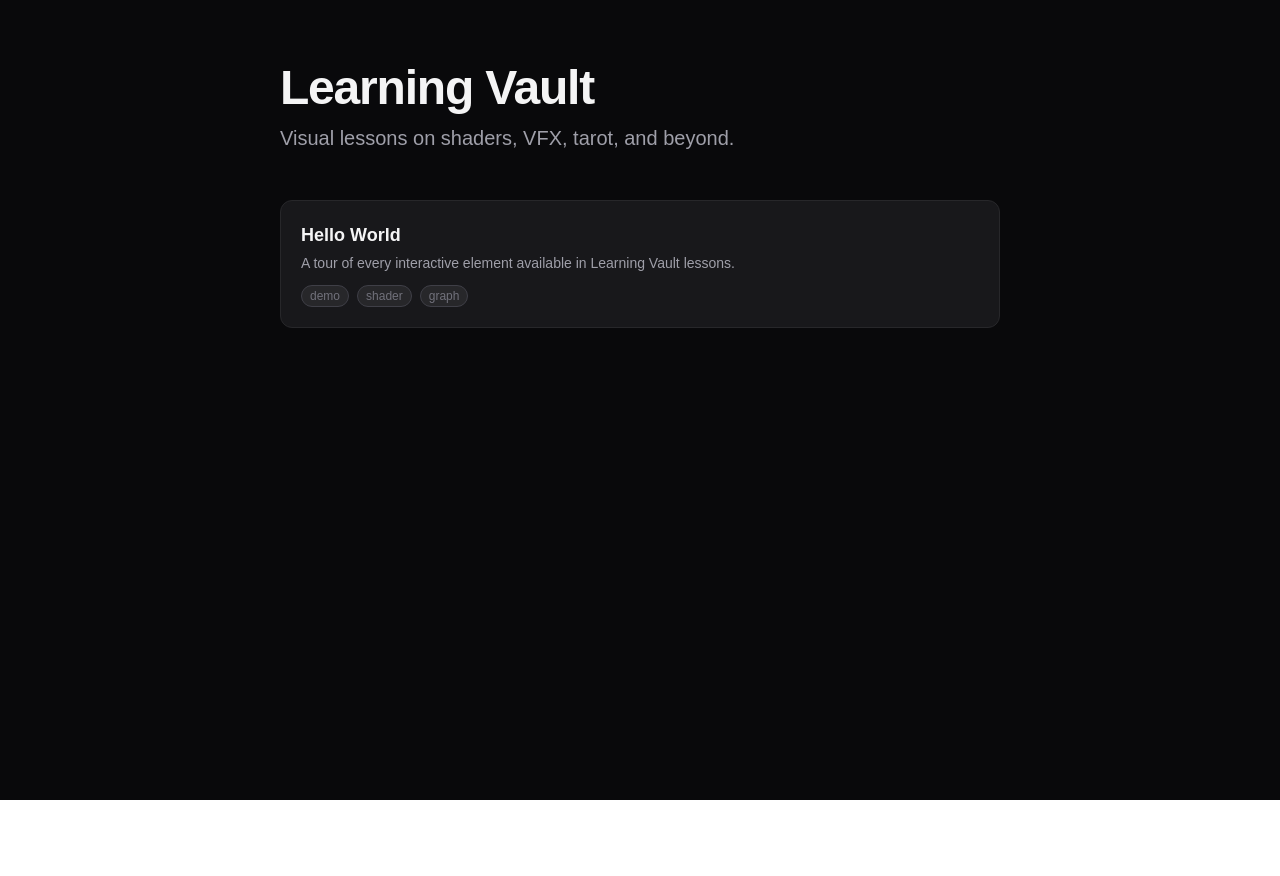
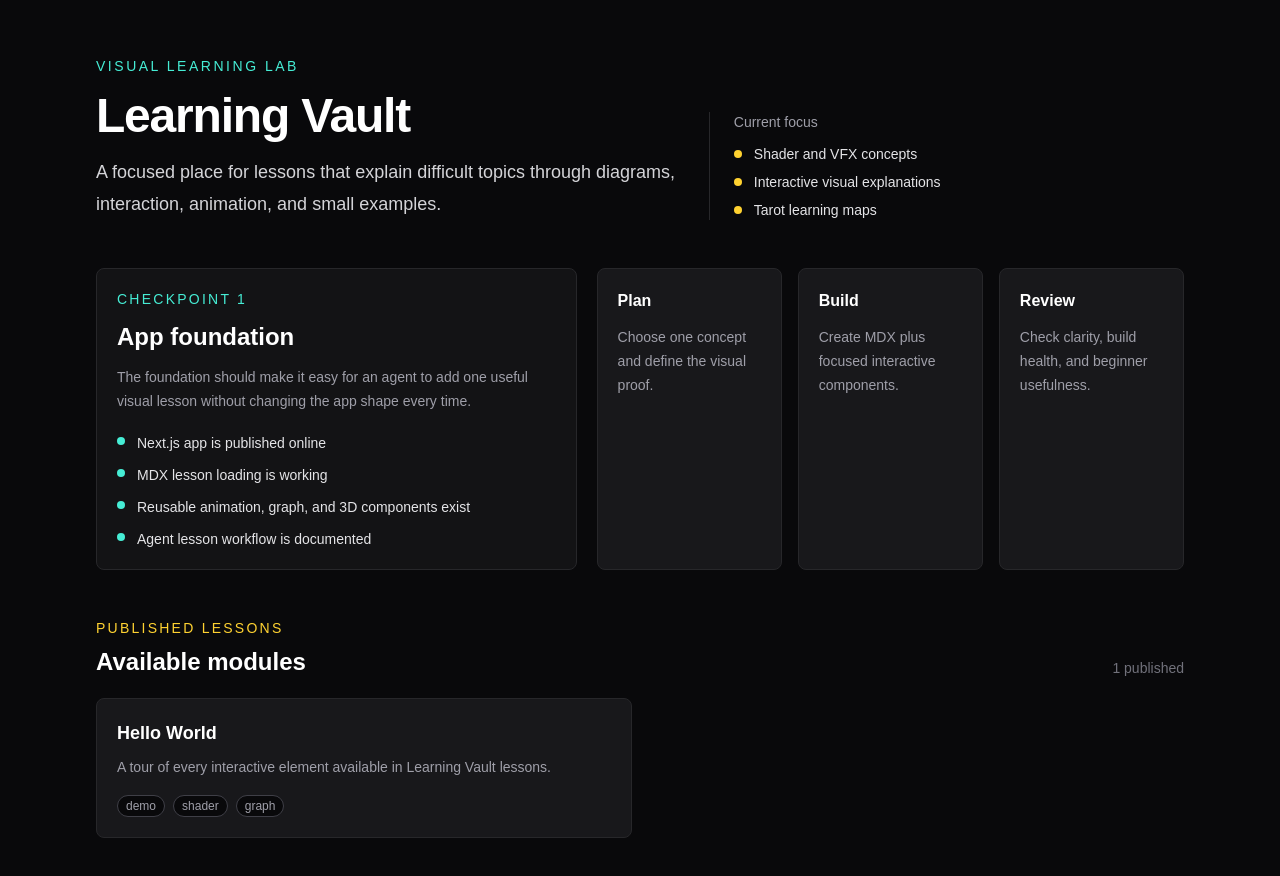
Before and after one commit to bobwisut/learning-vault, a Next.js app: page / in a window 1280 px wide. Shown: the top 876 px of the page. Before the commit the page ends 800 px from the top, so only its background shows below. Built offline with nearby package versions, Linux system fonts and the light colour scheme.

Commit message:
feat: complete app foundation checkpoint

```diff
--- a/src/app/page.tsx
+++ b/src/app/page.tsx
@@ -1,36 +1,118 @@
 import Link from 'next/link'
 import { getAllLessons } from '@/lib/lessons'
+
+const focusAreas = [
+  'Shader and VFX concepts',
+  'Interactive visual explanations',
+  'Tarot learning maps',
+]
+
+const checkpointItems = [
+  'Next.js app is published online',
+  'MDX lesson loading is working',
+  'Reusable animation, graph, and 3D components exist',
+  'Agent lesson workflow is documented',
+]
+
+const lessonPipeline = [
+  { label: 'Plan', detail: 'Choose one concept and define the visual proof.' },
+  { label: 'Build', detail: 'Create MDX plus focused interactive components.' },
+  { label: 'Review', detail: 'Check clarity, build health, and beginner usefulness.' },
+]
 
 export default function Home() {
   const lessons = getAllLessons()
 
   return (
     <main className="min-h-screen bg-zinc-950 text-zinc-100">
-      <div className="mx-auto max-w-3xl px-6 py-16">
-        <header className="mb-12">
-          <h1 className="text-5xl font-bold tracking-tight mb-3">Learning Vault</h1>
-          <p className="text-zinc-400 text-xl">
-            Visual lessons on shaders, VFX, tarot, and beyond.
+      <div className="mx-auto flex max-w-6xl flex-col gap-12 px-6 py-10 sm:py-14 lg:px-8">
+        <header className="grid gap-8 lg:grid-cols-[1.1fr_0.9fr] lg:items-end">
+          <div>
+            <p className="mb-4 text-sm font-medium uppercase tracking-[0.18em] text-teal-300">
+              Visual learning lab
             </p>
+            <h1 className="max-w-3xl text-4xl font-bold tracking-tight text-white sm:text-5xl">
+              Learning Vault
+            </h1>
+            <p className="mt-4 max-w-2xl text-lg leading-8 text-zinc-300">
+              A focused place for lessons that explain difficult topics through diagrams,
+              interaction, animation, and small examples.
+            </p>
+          </div>
+
+          <div className="border-l border-zinc-800 pl-6">
+            <p className="text-sm font-medium text-zinc-400">Current focus</p>
+            <ul className="mt-3 space-y-2">
+              {focusAreas.map((area) => (
+                <li key={area} className="flex items-center gap-3 text-sm text-zinc-200">
+                  <span className="h-2 w-2 rounded-full bg-amber-300" />
+                  {area}
+                </li>
+              ))}
+            </ul>
+          </div>
         </header>
 
+        <section className="grid gap-5 lg:grid-cols-[0.9fr_1.1fr]">
+          <div className="rounded-lg border border-zinc-800 bg-zinc-900/70 p-5">
+            <p className="text-sm font-medium uppercase tracking-[0.16em] text-teal-300">
+              Checkpoint 1
+            </p>
+            <h2 className="mt-3 text-2xl font-semibold text-white">App foundation</h2>
+            <p className="mt-3 text-sm leading-6 text-zinc-400">
+              The foundation should make it easy for an agent to add one useful visual
+              lesson without changing the app shape every time.
+            </p>
+            <ul className="mt-5 space-y-3">
+              {checkpointItems.map((item) => (
+                <li key={item} className="flex gap-3 text-sm text-zinc-200">
+                  <span className="mt-1 h-2 w-2 rounded-full bg-teal-300" />
+                  <span>{item}</span>
+                </li>
+              ))}
+            </ul>
+          </div>
+
+          <div className="grid gap-4 sm:grid-cols-3">
+            {lessonPipeline.map((step) => (
+              <div key={step.label} className="rounded-lg border border-zinc-800 bg-zinc-900 p-5">
+                <h3 className="text-base font-semibold text-white">{step.label}</h3>
+                <p className="mt-3 text-sm leading-6 text-zinc-400">{step.detail}</p>
+              </div>
+            ))}
+          </div>
+        </section>
+
+        <section>
+          <div className="mb-5 flex flex-col gap-2 sm:flex-row sm:items-end sm:justify-between">
+            <div>
+              <p className="text-sm font-medium uppercase tracking-[0.16em] text-amber-300">
+                Published lessons
+              </p>
+              <h2 className="mt-2 text-2xl font-semibold text-white">Available modules</h2>
+            </div>
+            <p className="text-sm text-zinc-500">{lessons.length} published</p>
+          </div>
+
           {lessons.length === 0 ? (
-          <p className="text-zinc-500">No published lessons yet.</p>
+            <p className="rounded-lg border border-zinc-800 bg-zinc-900 p-5 text-zinc-500">
+              No published lessons yet.
+            </p>
           ) : (
-          <ul className="space-y-4">
+            <ul className="grid gap-4 md:grid-cols-2">
               {lessons.map((lesson) => (
                 <li key={lesson.slug}>
                   <Link
                     href={`/lessons/${lesson.slug}`}
-                  className="block p-5 rounded-xl border border-zinc-800 hover:border-zinc-600 bg-zinc-900 hover:bg-zinc-800 transition-colors"
+                    className="block h-full rounded-lg border border-zinc-800 bg-zinc-900 p-5 transition-colors hover:border-teal-500/70 hover:bg-zinc-900/80"
                   >
-                  <h2 className="text-lg font-semibold mb-1">{lesson.title}</h2>
-                  <p className="text-zinc-400 text-sm mb-3">{lesson.description}</p>
-                  <div className="flex flex-wrap gap-2">
+                    <h3 className="text-lg font-semibold text-white">{lesson.title}</h3>
+                    <p className="mt-2 text-sm leading-6 text-zinc-400">{lesson.description}</p>
+                    <div className="mt-4 flex flex-wrap gap-2">
                       {lesson.tags.map((tag) => (
                         <span
                           key={tag}
-                        className="px-2 py-0.5 text-xs rounded-full bg-zinc-800 text-zinc-500 border border-zinc-700"
+                          className="rounded-full border border-zinc-700 bg-zinc-950 px-2 py-0.5 text-xs text-zinc-400"
                         >
                           {tag}
                         </span>
@@ -41,6 +123,7 @@ export default function Home() {
               ))}
             </ul>
           )}
+        </section>
       </div>
     </main>
   )
```
Also changed, not shown: 2 other files (tests, documents, lock files or other folders). Lines whose indentation alone changed are shown as unchanged.
